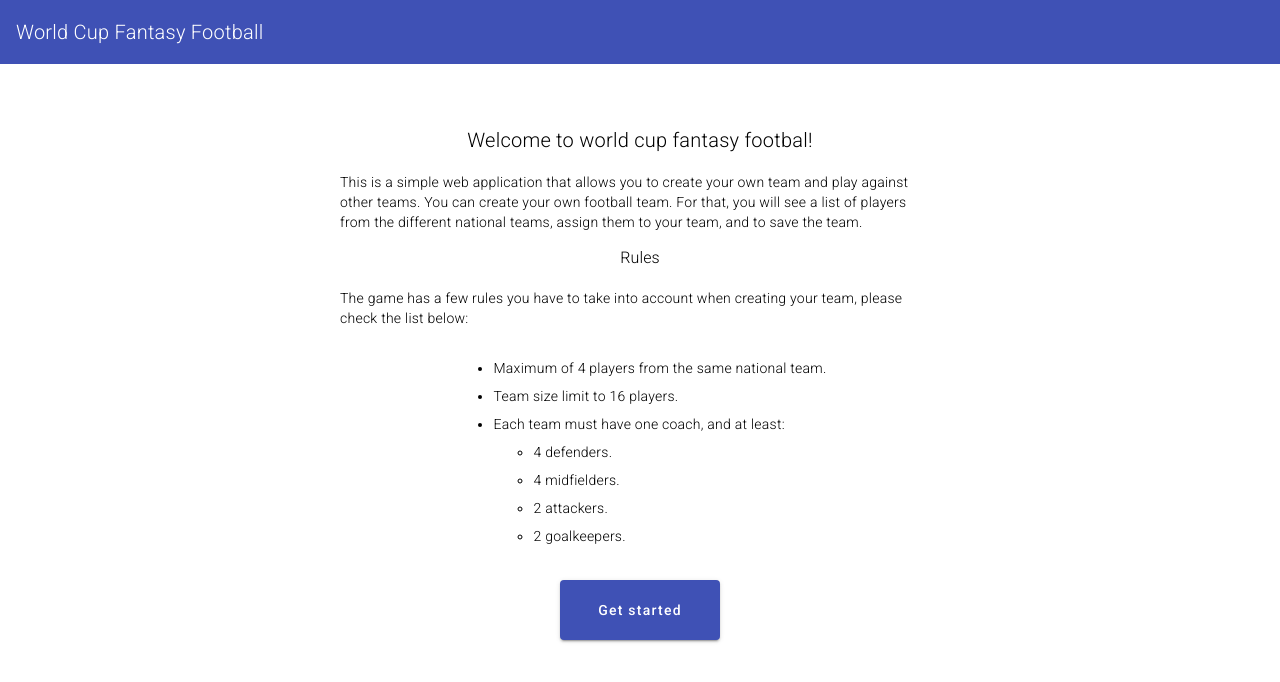
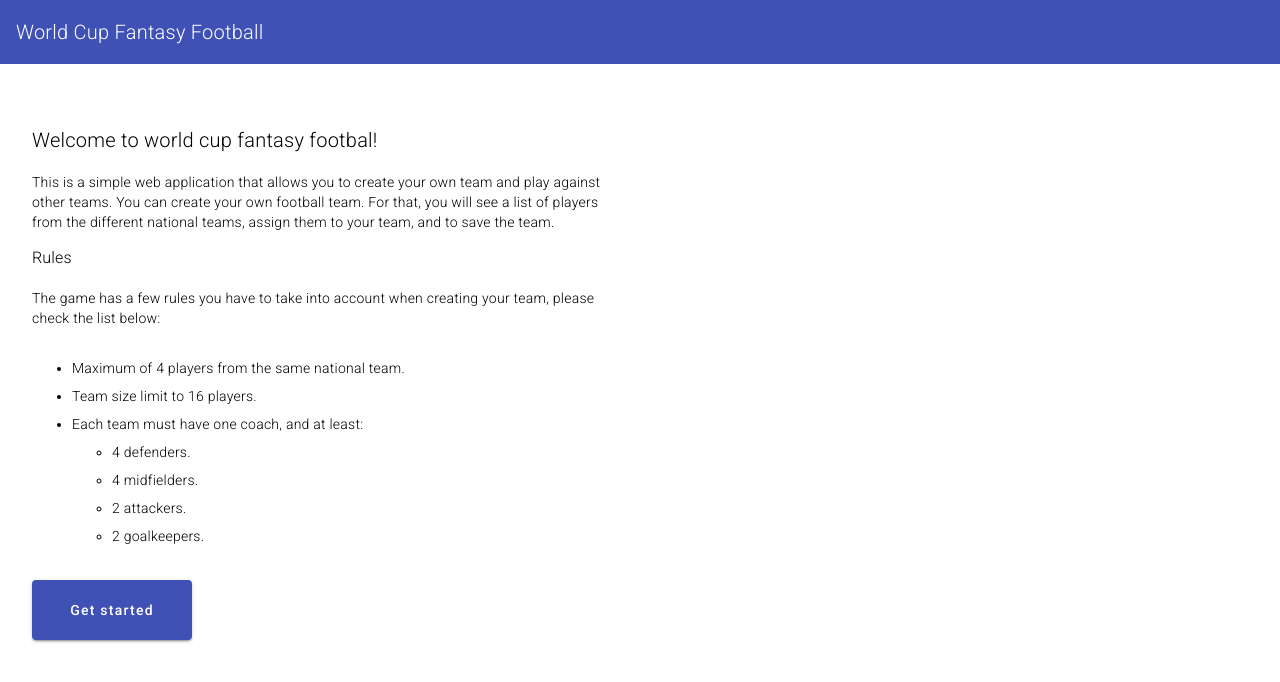
Before and after one commit to carlosempd/wc-fantasy, an Angular app: page / in a window 1280 px wide. Shown: the top 682 px of the page. Built offline with nearby package versions, Linux system fonts and the light colour scheme.

Commit message:
💄 ui: added global flex styles

```diff
--- a/src/styles.scss
+++ b/src/styles.scss
@@ -33,9 +33,18 @@ h1, h2, h3, h4, h5, h6, p {
     justify-content: center;
 }
 
+.justify-start {
+    justify-content: start;
+}
+
 .align-center {
     align-items: center;
 }
+
+.align-center {
+    align-items: flex-start;
+}
+
 
 .pointer {
     cursor: pointer;
```
